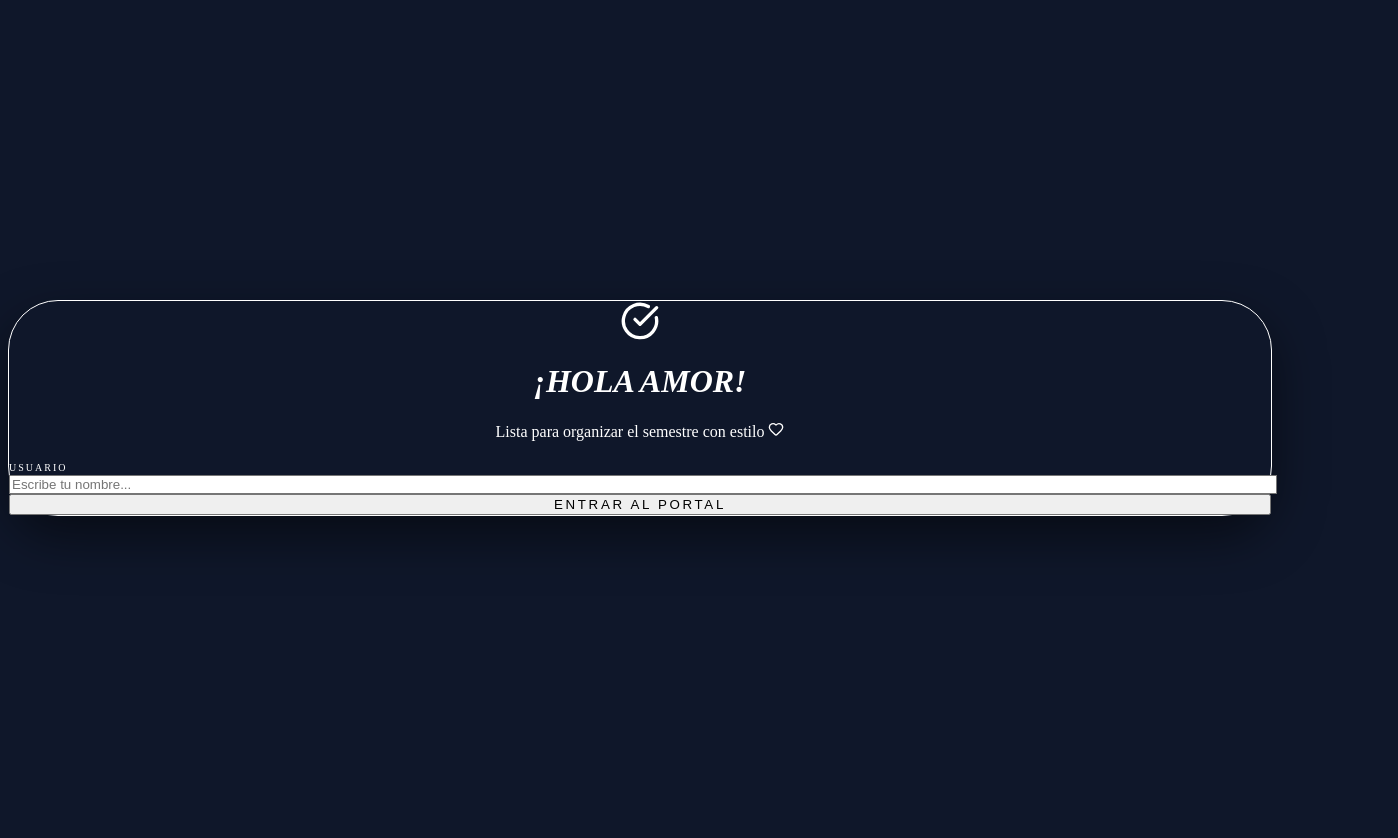
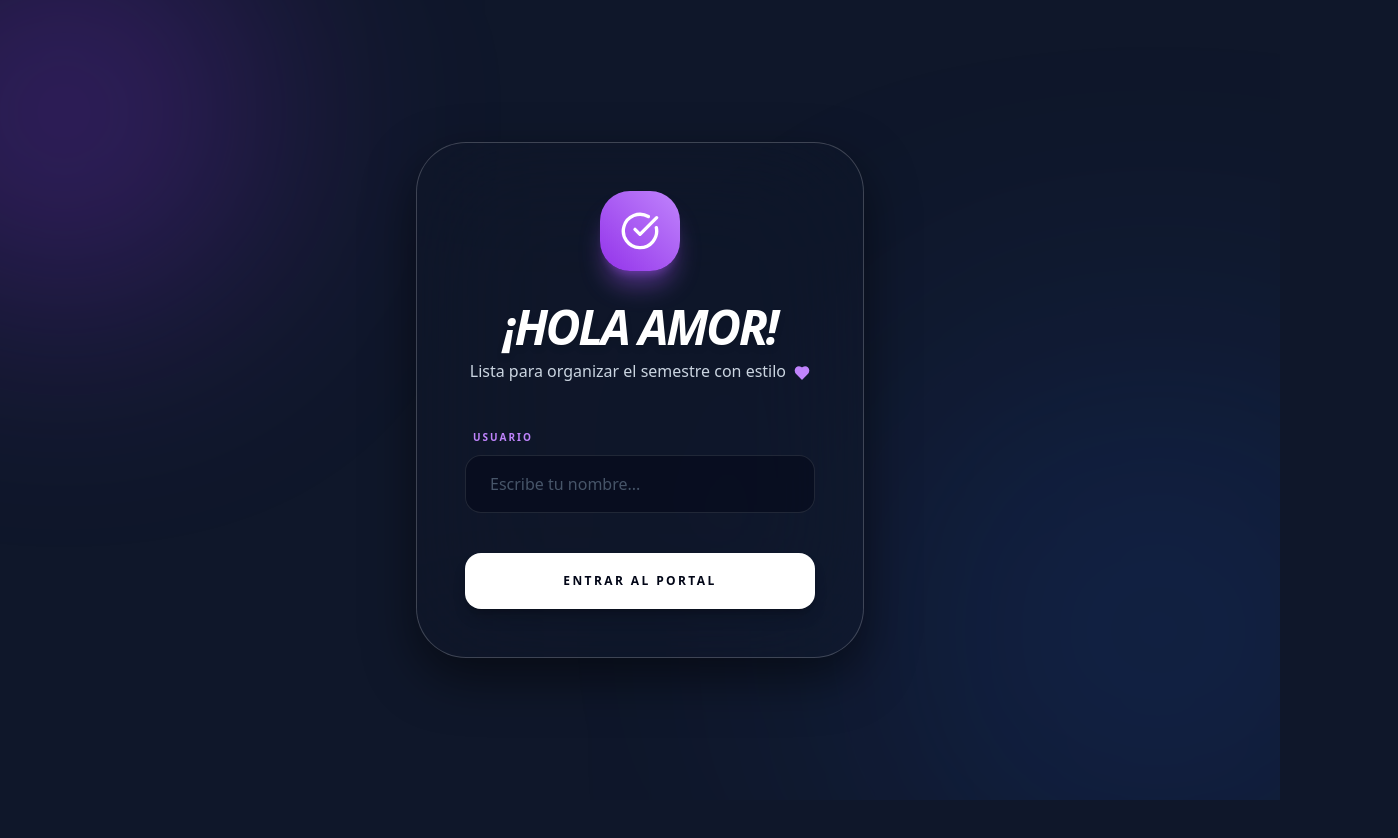
Before and after one commit to defcarlosasnp/portal-medicina, a Next.js app: page / in a window 1280 px wide. Shown: the top 838 px of the page, 1398 px wide, since content can reach past the window. After the commit the page ends 800 px from the top, so only its background shows below. Built offline with nearby package versions, Linux system fonts and the light colour scheme.

Commit message:
Fix: rutas explicitas en config

```diff
--- a/src/app/globals.css
+++ b/src/app/globals.css
@@ -1,12 +1,17 @@
+/* Fuerza el fondo y los colores base */
+html, body {
+  background-color: #0f172a !important;
+  color: white !important;
+  margin: 0;
+  padding: 0;
+  overflow-x: hidden;
+}
+
 @tailwind base;
 @tailwind components;
 @tailwind utilities;
 
-/* Estilos Globales Forzados */
-body {
-  background-color: #0f172a; /* Forzamos el fondo oscuro aquí también */
-  color: white;
-}
+/* ... resto de tu código (scrollbar, etc) */
 
 /* Scrollbar Minimalista - Fuera de @layer para asegurar carga */
 .custom-scrollbar::-webkit-scrollbar {
--- a/tailwind.config.js
+++ b/tailwind.config.js
@@ -2,10 +2,10 @@
 module.exports = {
   content: [
     "./src/**/*.{js,ts,jsx,tsx,mdx}",
+    "./src/app/**/*.{js,ts,jsx,tsx,mdx}",
     "./src/components/**/*.{js,ts,jsx,tsx,mdx}",
-    "./src/app/**/*.{js,ts,jsx,tsx,mdx}",
     "./app/**/*.{js,ts,jsx,tsx,mdx}",
-    "./components/**/*.{js,ts,jsx,tsx,mdx}"
+    "./components/**/*.{js,ts,jsx,tsx,mdx}",
   ],
   theme: {
     extend: {},
```
Also changed, not shown: package.json (+12 -13 lines).
